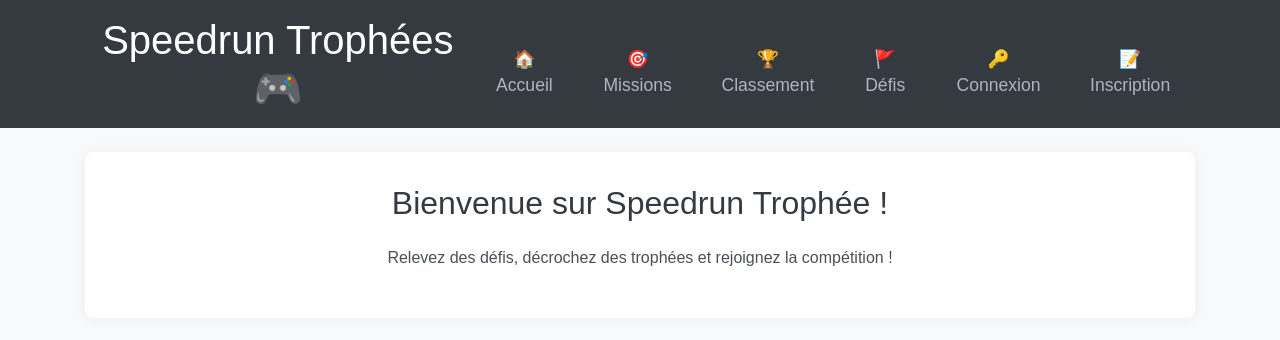
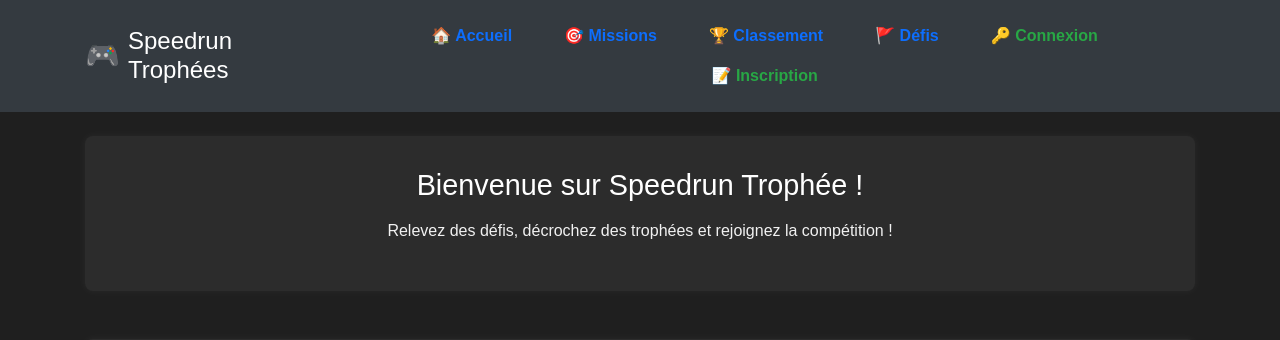
Before and after one commit to funfloo/SpeedRunTrophy, a PHP site: page / in a window 1280 px wide. Shown: the top 340 px of the page. Run offline with PHP 8.4, Linux system fonts and the light colour scheme.

Commit message:
Mise à jour de l'index, header et le profile

```diff
--- a/backend/package.json
+++ b/backend/package.json
@@ -1,10 +1,10 @@
 {
   "dependencies": {
-    "axios": "^1.8.3",
+    "axios": "^1.8.4",
     "dotenv": "^16.4.7",
     "express": "^4.21.2",
     "express-session": "^1.18.1",
-    "mysql2": "^3.13.0",
+    "mysql2": "^3.14.0",
     "openid-client": "^6.3.4"
   }
 }
--- a/frontend/header.php
+++ b/frontend/header.php
@@ -23,28 +23,36 @@ if (isset($_SESSION['steam_id'])) {
 ?>
 
 <header class="bg-dark text-white py-3">
-    <div class="container d-flex justify-content-between align-items-center">
-        <h1 class="m-0">Speedrun Trophées 🎮</h1>
-        <nav class="d-flex align-items-center">
-            <a href="index.php">🏠 Accueil</a>
-            <a href="missions.php">🎯 Missions</a>
-            <a href="leaderboard.php">🏆 Classement</a>
-            <a href="defis.php">🚩 Défis</a>
+    <div class="container d-flex flex-column flex-md-row justify-content-between align-items-center">
+        <!-- Logo + Titre -->
+        <div class="d-flex align-items-center mb-3 mb-md-0">
+            <span class="h3 mb-0 mr-2">🎮</span>
+            <h1 class="h4 mb-0">Speedrun Trophées</h1>
+        </div>
+
+        <!-- Navigation -->
+        <div class="d-flex flex-column flex-md-row align-items-center">
+            <nav class="d-flex flex-wrap align-items-center justify-content-center mb-2 mb-md-0">
+                <a href="index.php" class="nav-link text-primary">🏠 Accueil</a>
+                <a href="missions.php" class="nav-link text-primary">🎯 Missions</a>
+                <a href="leaderboard.php" class="nav-link text-primary">🏆 Classement</a>
+                <a href="defis.php" class="nav-link text-primary">🚩 Défis</a>
+
+                <?php if ($connecte): ?>
+                    <a href="profile.php" class="nav-link text-primary">👤 Profil</a>
+                    <a href="roue.php" class="nav-link text-primary">🎡 Roue</a>
+                    <a href="recompenses.php" class="nav-link text-primary">🎁 Récompenses</a>
+                    <a href="logout.php" class="nav-link text-warning">↩️ Déconnexion</a>
+                <?php else: ?>
+                    <a href="connexion.php" class="nav-link text-success">🔑 Connexion</a>
+                    <a href="inscription.php" class="nav-link text-success">📝 Inscription</a>
+                <?php endif; ?>
+            </nav>
+
+            <!-- Pseudo à droite -->
             <?php if ($connecte): ?>
-                <a href="profile.php">👤 Profil</a>
-                <a href="roue.php">🎡 Roue</a>
-                <a href="recompenses.php">🎁 Récompenses</a>
-                <a href="logout.php">🚪 Déconnexion</a>
-            <?php else: ?>
-                <a href="connexion.php">🔑 Connexion</a>
-                <a href="inscription.php">📝 Inscription</a>
+                <div class="text-light font-weight-bold ml-md-3 mt-2 mt-md-0"><?= htmlspecialchars($username) ?></div>
             <?php endif; ?>
-        </nav>
-
-        <?php if ($connecte): ?>
-            <div class="user-info text-white">
-                <span class="pseudo">👤 <?= htmlspecialchars($username) ?></span>
-            </div>
-        <?php endif; ?>
+        </div>
     </div>
 </header>
--- a/frontend/index.php
+++ b/frontend/index.php
@@ -6,14 +6,12 @@ $connecte = isset($_SESSION['steam_id']);
 
 <!DOCTYPE html>
 <html lang="fr">
-
 <head>
     <meta charset="UTF-8">
     <meta name="viewport" content="width=device-width, initial-scale=1.0">
     <title>Accueil - Speedrun Trophée</title>
-    <!-- Bootstrap CSS -->
     <link rel="stylesheet" href="https://stackpath.bootstrapcdn.com/bootstrap/4.5.2/css/bootstrap.min.css">
-    <link rel="stylesheet" href="styles.css">
+    <link rel="stylesheet" href="../backend/styles.css">
     <style>
         .carousel-item img {
             width: 100%;
@@ -32,7 +30,7 @@ $connecte = isset($_SESSION['steam_id']);
             <p>Relevez des défis, décrochez des trophées et rejoignez la compétition !</p>
         </section>
 
-        <!-- Slider de jeux populaires -->
+        <!-- 🎮 Slider -->
         <section class="mb-5">
             <div id="gameCarousel" class="carousel slide" data-ride="carousel">
                 <ol class="carousel-indicators">
@@ -43,21 +41,21 @@ $connecte = isset($_SESSION['steam_id']);
 
                 <div class="carousel-inner">
                     <div class="carousel-item active">
-                        <img src="elden_ring.jpg" alt="Elden Ring">
+                        <img src="../image/jeux/elden_ring.jpg" alt="Elden Ring">
                         <div class="carousel-caption d-none d-md-block">
                             <h5>Elden Ring</h5>
                             <p>Explorez un univers vaste rempli de défis et d'aventures épiques.</p>
                         </div>
                     </div>
                     <div class="carousel-item">
-                        <img src="miles_morales.jpg" alt="Miles Morales">
+                        <img src="../image/jeux/miles_morales.jpg" alt="Miles Morales">
                         <div class="carousel-caption d-none d-md-block">
                             <h5>Miles Morales</h5>
                             <p>Vivez l'aventure extraordinaire du nouveau Spider-Man.</p>
                         </div>
                     </div>
                     <div class="carousel-item">
-                        <img src="delta_force.jpg" alt="Delta Force">
+                        <img src="../image/jeux/delta_force.jpg" alt="Delta Force">
                         <div class="carousel-caption d-none d-md-block">
                             <h5>Delta Force</h5>
                             <p>Affrontez vos adversaires dans des combats intenses et stratégiques.</p>
@@ -76,24 +74,22 @@ $connecte = isset($_SESSION['steam_id']);
             </div>
         </section>
 
-        <!-- Message dynamique JavaScript -->
+        <!-- 🎁 Message dynamique -->
         <section class="text-center">
             <button class="btn btn-primary" onclick="welcomeMessage()">Clique pour un message surprise !</button>
             <p id="message" class="mt-3"></p>
         </section>
-
     </main>
 
     <footer class="bg-dark text-white text-center py-3">
         <p>&copy; 2025 Speedrun Trophée - Tous droits réservés</p>
     </footer>
 
-    <!-- Bootstrap JS, Popper.js, et jQuery -->
+    <!-- Scripts Bootstrap -->
     <script src="https://code.jquery.com/jquery-3.5.1.slim.min.js"></script>
     <script src="https://cdn.jsdelivr.net/npm/@popperjs/core@2.9.3/dist/umd/popper.min.js"></script>
     <script src="https://stackpath.bootstrapcdn.com/bootstrap/4.5.2/js/bootstrap.min.js"></script>
 
-    <!-- Fonction JavaScript personnalisée -->
     <script>
         function welcomeMessage() {
             const messages = [
@@ -105,7 +101,5 @@ $connecte = isset($_SESSION['steam_id']);
             document.getElementById('message').textContent = message;
         }
     </script>
-
 </body>
-
 </html>
--- a/frontend/styles.css
+++ b/frontend/styles.css
@@ -1,4 +1,4 @@
-/* Reset global */
+/* === RESET CSS === */
 * {
     margin: 0;
     padding: 0;
@@ -7,146 +7,144 @@
 }
 
 body {
-    background-color: #f8f9fa;
-    color: #495057;
+    background-color: #1f1f1f;
+    color: #f1f1f1;
 }
 
-/* Header styles */
+/* === HEADER === */
 header {
-    background-color: #343a40;
-    color: white;
+    background-color: #2c2c2c;
     padding: 1rem 0;
-    text-align: center;
-    position: relative;
 }
 
 header h1 {
-    font-size: 2.5rem;
-    margin-bottom: 0.5rem;
+    font-size: 2rem;
+    font-weight: bold;
+    margin: 0;
+    color: #fff;
 }
 
-/* Navigation styles */
-nav {
-    margin-top: 1rem;
+.nav-link {
+    margin: 0 10px;
+    font-weight: bold;
+    text-decoration: none;
 }
 
-nav a {
-    color: #adb5bd;
-    text-decoration: none;
-    margin: 0 1rem;
-    font-size: 1.1rem;
-}
-
-nav a:hover {
-    color: white;
+.nav-link:hover {
     text-decoration: underline;
 }
 
-/* User Info */
-.user-info {
-    position: absolute;
-    top: 10px;
-    right: 15px;
-    display: flex;
-    align-items: center;
-    color: white;
+.nav-link.text-primary {
+    color: #0d6efd !important;
 }
 
-/* Main content styles */
+.nav-link.text-success {
+    color: #28a745 !important;
+}
+
+.nav-link.text-warning {
+    color: #ffc107 !important;
+}
+
+.user-info {
+    font-weight: bold;
+    color: #fff;
+    margin-left: 1rem;
+}
+
+/* === MAIN CONTENT === */
 main {
     padding: 2rem;
 }
 
 section {
-    background-color: #fff;
+    background-color: #2c2c2c;
     padding: 2rem;
     margin-bottom: 2rem;
     border-radius: 8px;
-    box-shadow: 0 0 15px rgba(0, 0, 0, 0.05);
+    box-shadow: 0 0 10px rgba(255, 255, 255, 0.05);
 }
 
 section h2 {
-    font-size: 2rem;
-    color: #343a40;
-    margin-bottom: 1.5rem;
+    font-size: 1.8rem;
+    color: #ffffff;
+    margin-bottom: 1rem;
 }
 
-/* Table styles */
+/* === CAROUSEL === */
+.carousel-item img {
+    width: 100%;
+    height: 500px;
+    object-fit: cover;
+}
+
+.carousel-caption {
+    background: rgba(0, 0, 0, 0.4);
+    padding: 10px;
+    border-radius: 6px;
+}
+
+/* === FORM CONTAINER === */
+.form-container {
+    max-width: 500px;
+    margin: 2rem auto;
+    background: #333;
+    padding: 2rem;
+    border-radius: 8px;
+    box-shadow: 0 0 10px rgba(255,255,255,0.05);
+}
+
+.form-container input,
+.form-container button {
+    width: 100%;
+    padding: 0.75rem;
+    margin: 10px 0;
+    border-radius: 5px;
+}
+
+.form-container input {
+    border: 1px solid #888;
+    background: #444;
+    color: #fff;
+}
+
+.form-container button {
+    background-color: #0d6efd;
+    border: none;
+    color: white;
+    font-weight: bold;
+    cursor: pointer;
+}
+
+.form-container button:hover {
+    background-color: #094ed3;
+}
+
+/* === TABLES === */
 table {
     width: 100%;
     border-collapse: collapse;
-    margin-top: 1rem;
+    margin-top: 20px;
+    background-color: #2c2c2c;
 }
 
-th, td {
-    border: 1px solid #dee2e6;
-    padding: 0.75rem;
-    text-align: left;
+table th,
+table td {
+    border: 1px solid #444;
+    padding: 10px;
+    text-align: center;
+    color: #fff;
 }
 
-th {
-    background-color: #343a40;
-    color: white;
-    text-align: center;
+table th {
+    background-color: #0d6efd;
 }
 
-/* Form container styles */
-.form-container {
-    max-width: 500px;
-    margin: 2rem auto;
-    padding: 2rem;
-    background-color: #fff;
-    border-radius: 8px;
-    box-shadow: 0 0 15px rgba(0, 0, 0, 0.05);
-}
-
-.form-container h2 {
-    font-size: 2rem;
-    color: #343a40;
-    margin-bottom: 1.5rem;
-}
-
-.form-container input {
-    width: 100%;
-    padding: 0.75rem;
-    margin-bottom: 1.5rem;
-    border: 1px solid #ced4da;
-    border-radius: 4px;
-    font-size: 1rem;
-}
-
-.form-container button {
-    width: 100%;
-    padding: 0.75rem 1.5rem;
-    background-color: #007bff;
-    color: white;
-    border: none;
-    border-radius: 4px;
-    cursor: pointer;
-    font-size: 1.1rem;
-    transition: background-color 0.3s ease;
-}
-
-.form-container button:hover {
-    background-color: #0056b3;
-}
-
-.switch-form {
-    margin-top: 1rem;
+/* === FOOTER === */
+footer {
+    background-color: #2c2c2c;
+    color: #ccc;
+    padding: 1rem;
+    text-align: center;
     font-size: 0.9rem;
 }
-
-.switch-form a {
-    color: #007bff;
-    text-decoration: none;
-}
-
-.switch-form a:hover {
-    text-decoration: underline;
-}
-
-/* Carousel item */
-.carousel-item img {
-    max-height: 700px;
-    object-fit: cover;
-}
```
Also changed, not shown: backend/steam_sync.js (+56 -95 lines), frontend/profile.php (+56 -33 lines), backend/package-lock.json.
